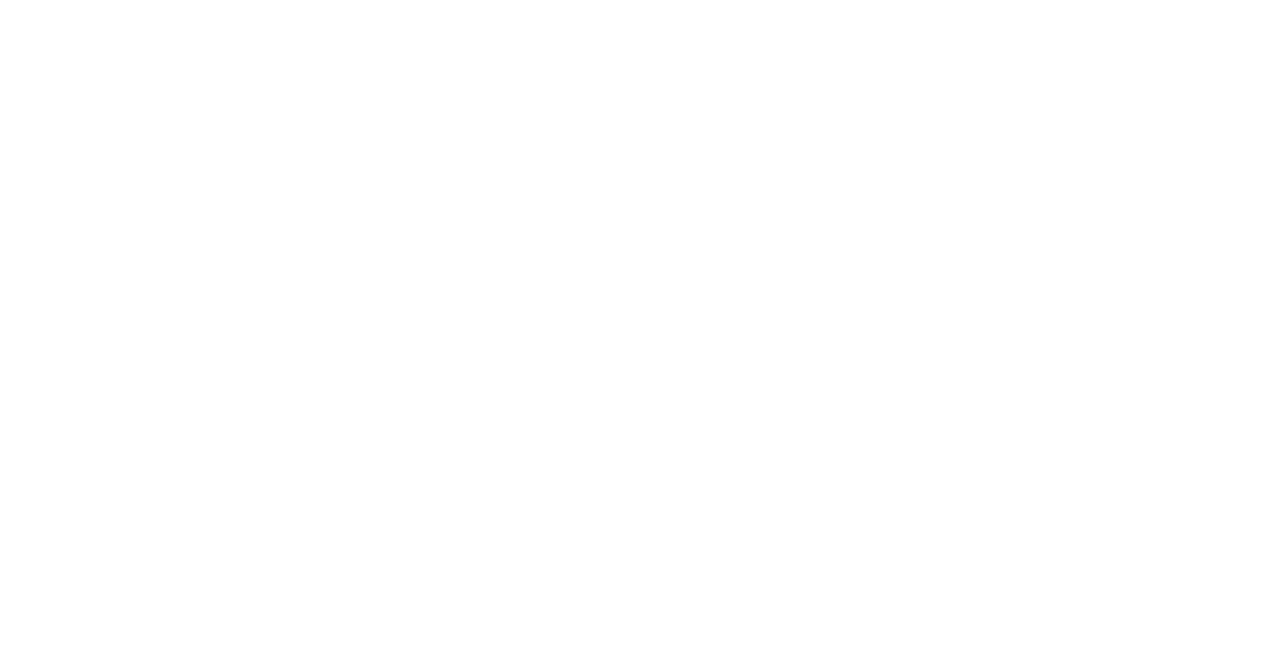
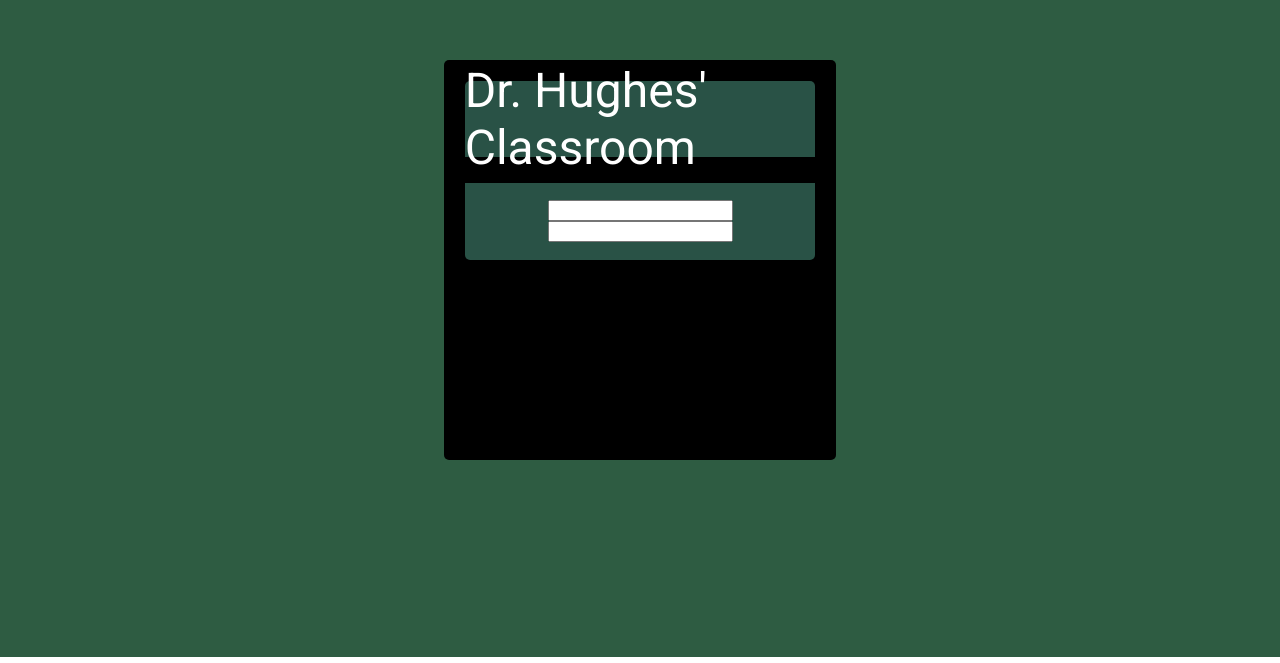
Before and after one commit to drewcapener/higher-ed, an Angular app in the folder client/HigherEd/: page /login in a window 1280 px wide. Before the commit this address led to /. Shown: the part 137-800 px from the top of the page. Built offline with nearby package versions, Linux system fonts and the light colour scheme.

Commit message:
Laying out most of the login

```diff
--- a/client/HigherEd/src/app/app-routing.module.ts
+++ b/client/HigherEd/src/app/app-routing.module.ts
@@ -2,11 +2,13 @@
 import { Routes, RouterModule } from '@angular/router';
 import { LectureTheatreComponent } from './lecture-theatre/lecture-theatre.component';
 import { ClassArchivesComponent } from './class-archives/class-archives.component';
+import { LoginComponent } from './login/login.component';
 
 
 const routes: Routes = [
   { path: 'lecture-theatre', component: LectureTheatreComponent },
-  { path: 'class-archives', component: ClassArchivesComponent }
+  { path: 'class-archives', component: ClassArchivesComponent },
+  { path: 'login', component: LoginComponent }
 ];
 
 @NgModule({
--- a/client/HigherEd/src/app/app.module.ts
+++ b/client/HigherEd/src/app/app.module.ts
@@ -17,6 +17,7 @@
 import { ArchiveControlComponent } from './archive-control/archive-control.component';
 import { SearchArchiveComponent } from './search-archive/search-archive.component';
 import { LoginComponent } from './login/login.component';
+import { UsernamePasswordComponent } from './username-password/username-password.component';
 
 @NgModule({
   declarations: [
@@ -33,7 +34,8 @@
     DocumentComponent,
     ArchiveControlComponent,
     SearchArchiveComponent,
-    LoginComponent
+    LoginComponent,
+    UsernamePasswordComponent
   ],
   imports: [
     BrowserModule,
--- a/client/HigherEd/src/app/login/login.component.html
+++ b/client/HigherEd/src/app/login/login.component.html
@@ -1 +1,3 @@
-<p>login works!</p>
+<div class="container">
+    <app-username-password class="usn-pwd"></app-username-password>
+</div>
--- a/client/HigherEd/src/app/login/login.component.scss
+++ b/client/HigherEd/src/app/login/login.component.scss
@@ -0,0 +1,17 @@
+@import '../../styles.scss';
+
+.container {
+    display: flex;
+    flex-direction: column;
+    justify-content: center;
+    align-items: center;
+    background-color: $green4;
+    height: 96vh;
+    padding: $spacing;
+}
+
+.usn-pwd {
+    @include feature-panel;
+    height: 50%;
+    width: 30%;
+}
--- /dev/null
+++ b/client/HigherEd/src/app/username-password/username-password.component.html
@@ -0,0 +1,7 @@
+<div class="container">
+    <div class="class-name">Dr. Hughes' Classroom</div>
+    <div class="form">
+        <input class="input" type="text">
+        <input class="input" type="text">
+    </div>
+</div>
--- /dev/null
+++ b/client/HigherEd/src/app/username-password/username-password.component.scss
@@ -0,0 +1,39 @@
+@import '../../styles.scss';
+
+.container {
+    display: flex;
+    flex-direction: column;
+    justify-content: flex-start;
+    align-items: center;
+    padding: $spacing;
+    width: 100%;
+    height: 100%;
+}
+
+@mixin panel {
+    background-color: $green5;
+    width: 100%;
+    height: 20%;
+    font-family: $roboto;
+    color: white;
+    margin: $spacing 0 $spacing 0;
+}
+
+.class-name {
+    display: flex;
+    flex-direction: row;
+    justify-content: center;
+    align-items: center;
+    border-radius: $corner-radius $corner-radius 0 0;
+    font-size: 3em;
+    @include panel;
+}
+
+.form {
+    display: flex;
+    flex-direction: column;
+    justify-content: center;
+    align-items: center;
+    border-radius: 0 0 $corner-radius $corner-radius;
+    @include panel;
+}
--- /dev/null
+++ b/client/HigherEd/src/app/username-password/username-password.component.ts
@@ -0,0 +1,15 @@
+import { Component, OnInit } from '@angular/core';
+
+@Component({
+  selector: 'app-username-password',
+  templateUrl: './username-password.component.html',
+  styleUrls: ['./username-password.component.scss']
+})
+export class UsernamePasswordComponent implements OnInit {
+
+  constructor() { }
+
+  ngOnInit(): void {
+  }
+
+}
```
Also changed, not shown: 1 other file (tests, documents, lock files or other folders).
